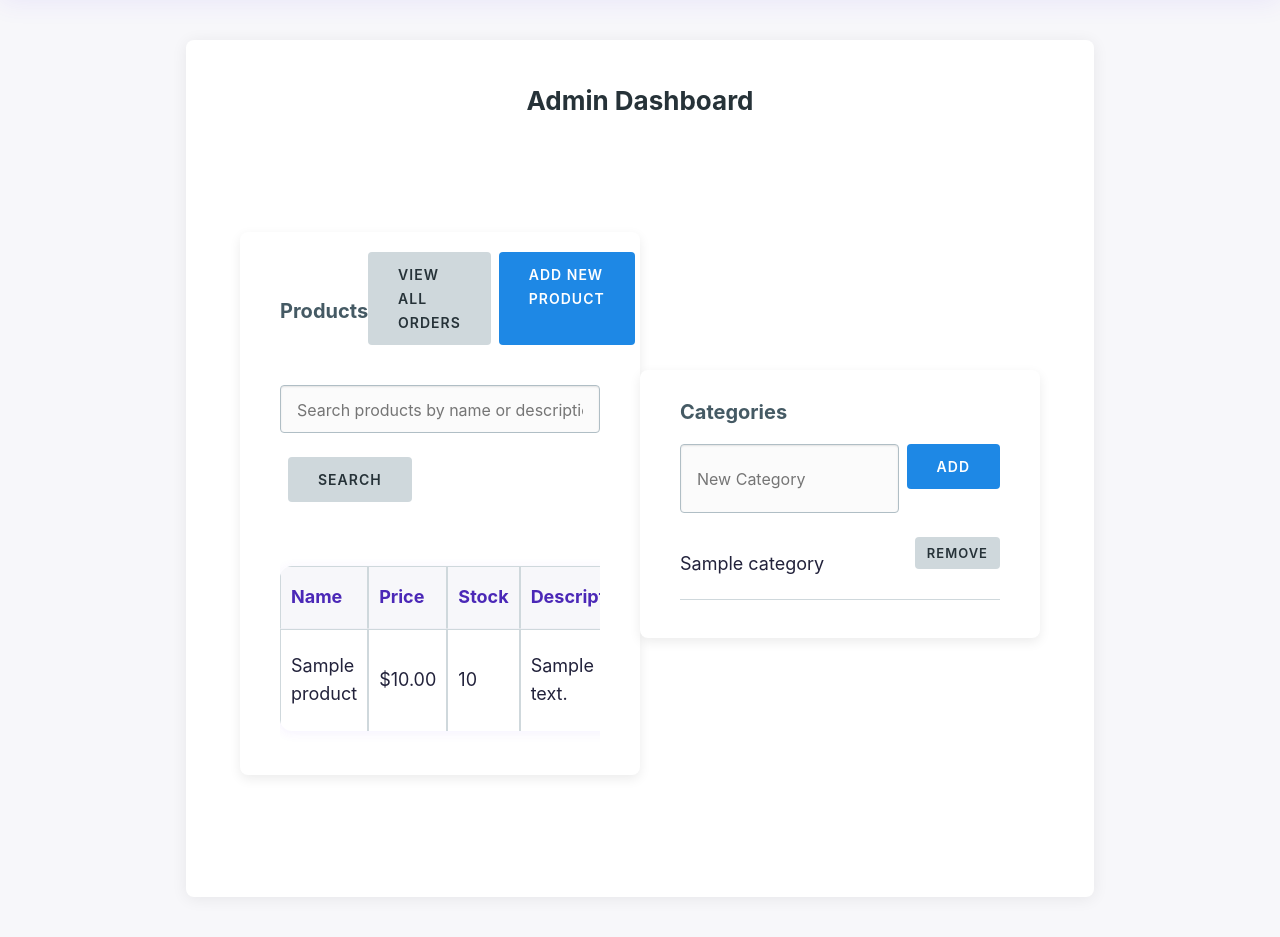
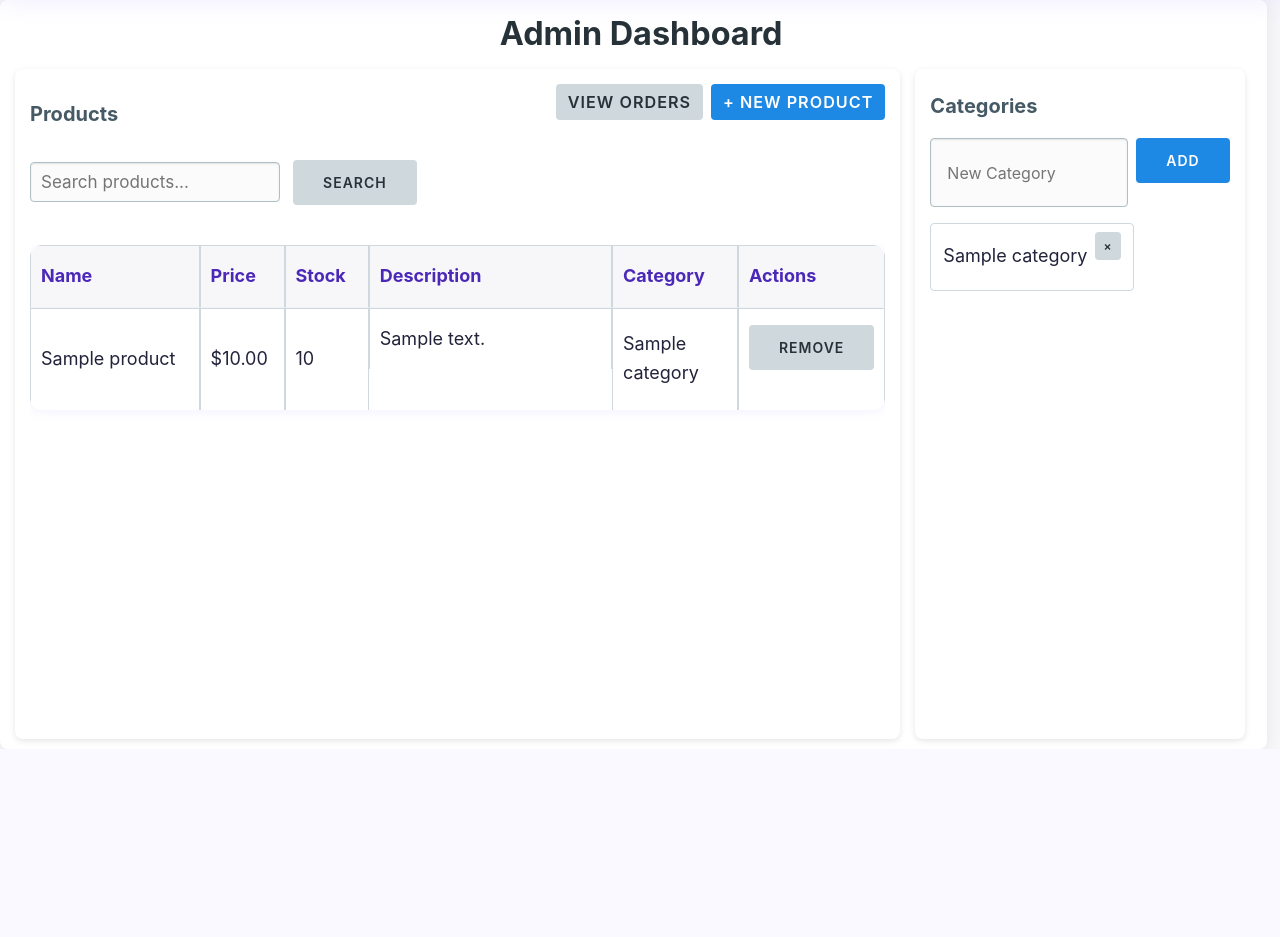
Before and after one commit to Nsjminecraft/ShimplyShop, a Flask app: template templates/admin_dashboard.html in a window 1280 px wide. Shown: the part 70-1007 px from the top of the page. After the commit the page ends 811 px from the top, so only its background shows below. Run offline with Flask 3, Linux system fonts and the light colour scheme; the template is opened without the code that fills it: most values are stand-ins (such as "Sample title", 1, 10 or a date in 2020); parts of the project's set-up code (start-up, migrations or seed data) failed here and were passed over; some libraries are stand-ins or nearby versions.

Commit message:
Made the Admin dashboard better

```diff
--- a/templates/admin_dashboard.html
+++ b/templates/admin_dashboard.html
@@ -1,39 +1,41 @@
 {% extends 'base.html' %}
 {% block content %}
-<div class="main-wrapper">
-    <h1 class="center">Admin Dashboard</h1>
-    <div class="card-wrapper">
-        <div class="card" style="flex:2; min-width:350px;">
+<div class="main-wrapper" style="padding: 15px 0 0 15px; margin: 0; max-width: none; width: 99vw; box-sizing: border-box;">
+    <h1 class="center" style="margin: 0 0 15px 0; padding: 0 10px; font-size: 1.8em;">Admin Dashboard</h1>
+
+    <div class="card-wrapper" style="align-items: flex-start; height: calc(100vh - 120px); width: 99%; margin: 0; gap: 15px; padding: 0 10px 10px 0; box-sizing: border-box;">
+        <!-- Products Box -->
+        <div class="card" style="flex:3; min-width:72%; height: 100%; display: flex; flex-direction: column; padding: 15px; box-shadow: 0 2px 6px rgba(0,0,0,0.1); margin: 0;">
             <div style="display:flex; justify-content:space-between; align-items:center; margin-bottom:16px;">
                 <h2 style="margin:0;">Products</h2>
                 <div style="display:flex; gap:8px;">
-                    <a href="{{ url_for('order.admin_orders') }}" class="btn btn--secondary">View All Orders</a>
-                    <a href="{{ url_for('add_product') }}" class="btn">Add New Product</a>
+                    <a href="{{ url_for('order.admin_orders') }}" class="btn btn--secondary" style="padding: 6px 12px; font-size: 0.9em;">View Orders</a>
+                    <a href="{{ url_for('add_product') }}" class="btn" style="padding: 6px 12px; font-size: 0.9em;">+ New Product</a>
                 </div>
             </div>
             <form method="get" action="{{ url_for('admin_dashboard') }}" style="margin-bottom:16px;">
-                <input type="text" name="q" value="{{ request.args.get('q', '') }}" class="field" placeholder="Search products by name or description..." style="width:100%; max-width:350px; display:inline-block;">
+                <input type="text" name="q" value="{{ request.args.get('q', '') }}" class="field" placeholder="Search products..." style="width:100%; max-width:250px; display:inline-block; padding: 6px 10px; font-size: 0.95em;">
                 <button type="submit" class="btn btn--secondary" style="margin-left:8px;">Search</button>
                 {% if request.args.get('q') %}
                     <a href="{{ url_for('admin_dashboard') }}" class="btn btn--secondary" style="margin-left:8px;">Clear</a>
                 {% endif %}
             </form>
-            <div style="overflow-x:auto;">
-                <table class="cart-table" id="admin-products-table" style="width:100%; margin-bottom:24px;">
+            <div style="flex: 1; overflow: auto;">
+                <table class="cart-table" id="admin-products-table" style="width: 100%; table-layout: auto; margin: 0;">
                     <tr>
-                        <th>Name</th>
-                        <th>Price</th>
-                        <th>Stock</th>
-                        <th>Description</th>
-                        <th>Category</th>
-                        <th>Actions</th>
+                        <th style="width: 20%;">Name</th>
+                        <th style="width: 10%;">Price</th>
+                        <th style="width: 10%;">Stock</th>
+                        <th style="width: 30%;">Description</th>
+                        <th style="width: 15%;">Category</th>
+                        <th style="width: 15%;">Actions</th>
                     </tr>
                     {% for product in products %}
                     <tr>
-                        <td>{{ product.name }}</td>
+                        <td style="white-space: nowrap; overflow: hidden; text-overflow: ellipsis;">{{ product.name }}</td>
                         <td>${{ '%.2f'|format(product.price) }}</td>
                         <td>{{ product.stock }}</td>
-                        <td>{{ product.description }}</td>
+                        <td style="white-space: normal; overflow: hidden; text-overflow: ellipsis; display: -webkit-box; -webkit-line-clamp: 2; -webkit-box-orient: vertical;">{{ product.description }}</td>
                         <td>{{ product.category if product.category else 'None' }}</td>
                         <td>
                             <form action="{{ url_for('remove_product', product_id=product._id) }}" method="post" style="display:inline;">
@@ -45,18 +47,21 @@
                 </table>
             </div>
         </div>
-        <div class="card" style="flex:1; min-width:250px;">
+
+        <!-- Categories Box -->
+        <div class="card" style="flex:1; min-width:25%; height: 100%; display: flex; flex-direction: column; padding: 15px; box-shadow: 0 2px 6px rgba(0,0,0,0.1); margin: 0;">
             <h2>Categories</h2>
             <form action="{{ url_for('add_category') }}" method="post" style="display:flex; gap:8px; margin-bottom:16px;">
-                <input type="text" name="category_name" placeholder="New Category" required class="field" style="margin:0;">
+                <input type="text" name="category_name" placeholder="New Category" required class="field" style="margin:0; flex:1;">
                 <button type="submit" class="btn">Add</button>
             </form>
-            <ul style="list-style:none; padding:0;">
+            <div style="flex: 1; overflow-y: auto; overflow-x: hidden;">
+                <ul style="list-style:none; padding:0; display:flex; flex-wrap: wrap; gap: 8px; margin: 0;">
                 {% for category in categories %}
-                <li style="display:flex; justify-content:space-between; align-items:center; padding:6px 0; border-bottom:1px solid var(--grey-light);">
+                <li style="display:flex; justify-content:space-between; align-items:center; padding:6px 12px; border:1px solid var(--grey-light); border-radius:4px; background: var(--grey-lightest);">
                     <span>{{ category.name }}</span>
-                    <form action="{{ url_for('remove_category', category_id=category._id) }}" method="post" style="display:inline; margin:0;">
-                        <button type="submit" class="btn btn--secondary" style="padding:4px 12px; font-size:13px;" onclick="return confirm('Remove this category?')">Remove</button>
+                    <form action="{{ url_for('remove_category', category_id=category._id) }}" method="post" style="display:inline; margin-left: 8px;">
+                        <button type="submit" class="btn btn--secondary" style="padding:2px 8px; font-size:12px;" onclick="return confirm('Remove this category?')">×</button>
                     </form>
                 </li>
                 {% endfor %}
--- a/user/routes.py
+++ b/user/routes.py
@@ -398,10 +398,10 @@ def admin_dashboard():
                 {"name": {"$regex": q, "$options": "i"}},
                 {"description": {"$regex": q, "$options": "i"}}
             ]
-        }))
+        }).sort("name", 1))  # Sort by name in ascending order
     else:
-        products = list(db.products.find())
-    categories = list(db.categories.find()) if hasattr(db, 'categories') else []
+        products = list(db.products.find().sort("name", 1))  # Sort by name in ascending order
+    categories = list(db.categories.find().sort("name", 1)) if hasattr(db, 'categories') else []  # Also sort categories alphabetically
     return render_template('admin_dashboard.html', products=products, categories=categories)
 
 @app.route('/session/')
```
